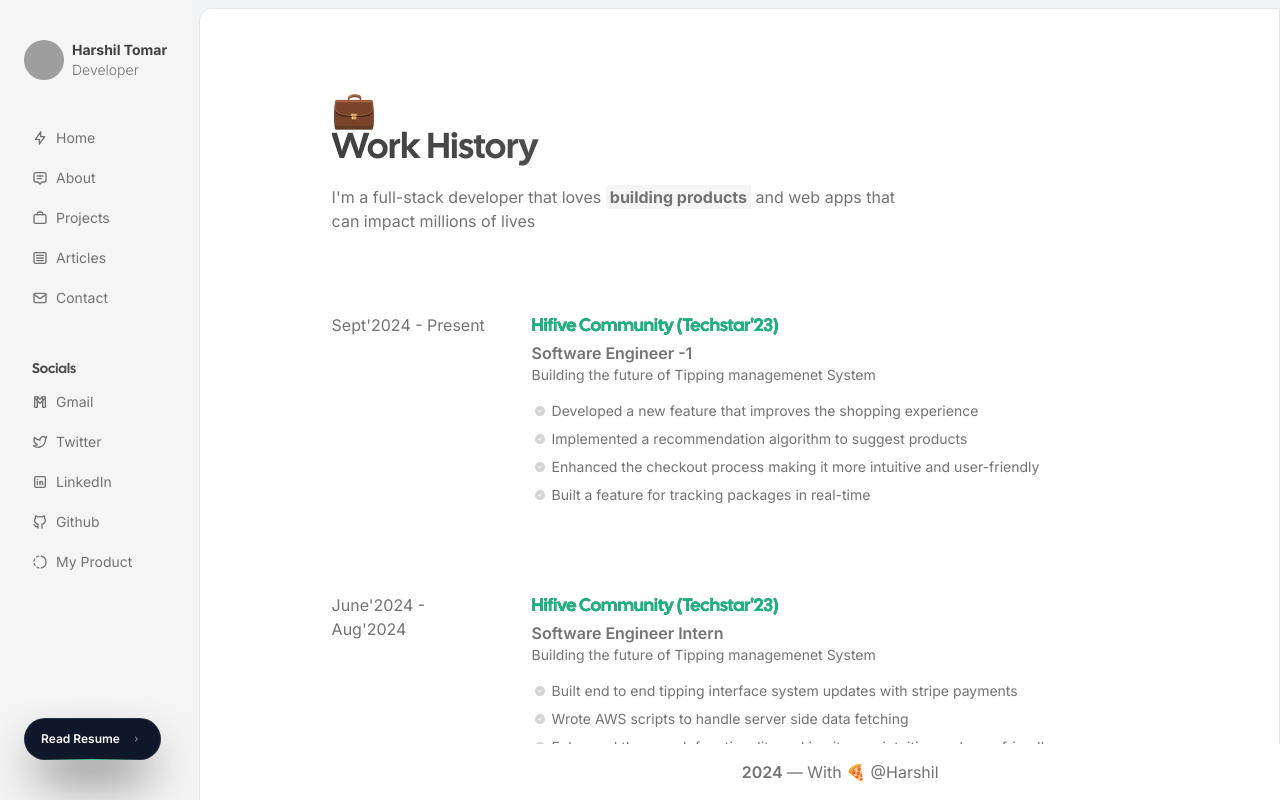
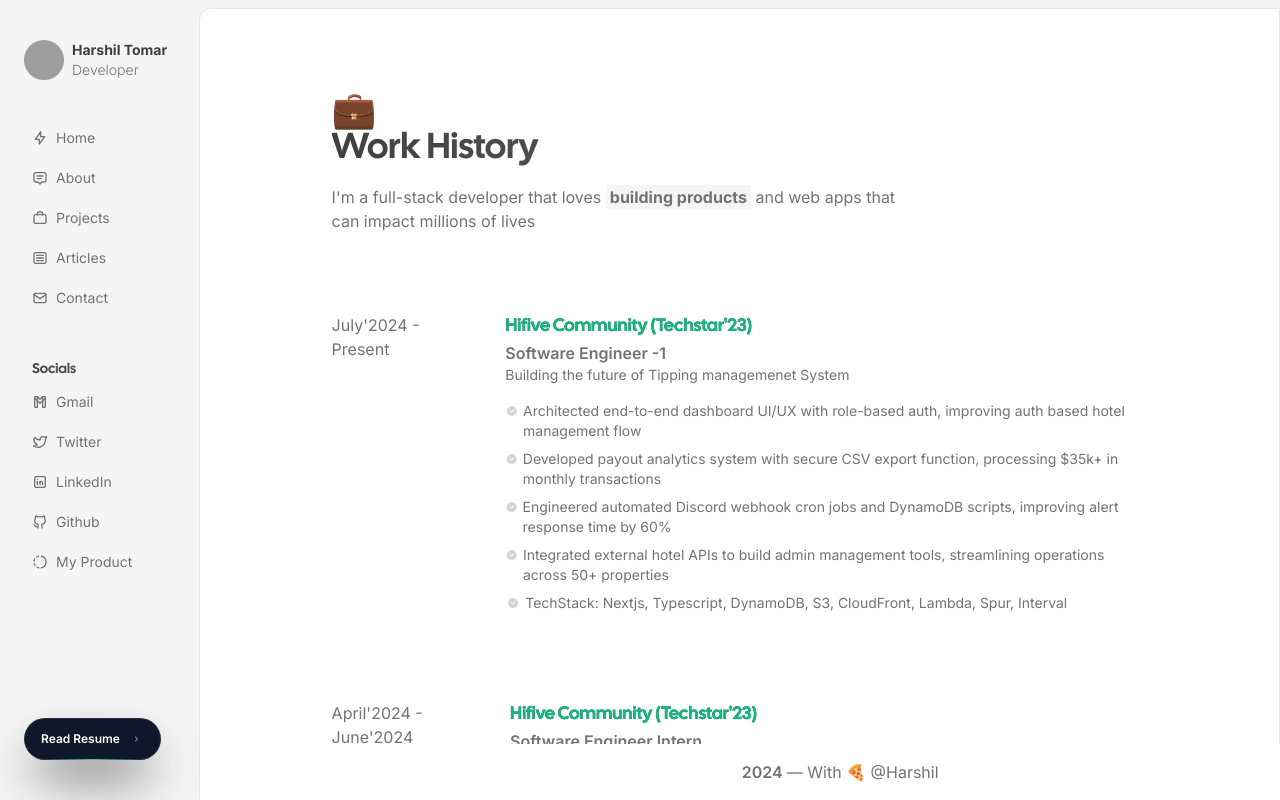
Before and after one commit to harshiltomar/manu-next-portoflio, a Next.js app: page /resume in a window 1280 px wide. Built offline with nearby package versions, Linux system fonts and the light colour scheme; grey boxes are pictures that could not be loaded.

Commit message:
feat: podcast add, minor fixes

```diff
--- a/next.config.mjs
+++ b/next.config.mjs
@@ -5,7 +5,7 @@
 
 const nextConfig = {
   images: {
-    domains: ["images.unsplash.com", "res.cloudinary.com", "x.com", "avatars.githubusercontent.com", "miro.medium.com", "pbs.twimg.com"],
+    domains: ["images.unsplash.com", "res.cloudinary.com", "x.com", "avatars.githubusercontent.com", "miro.medium.com", "pbs.twimg.com", "cdn.hashnode.com", "media.licdn.com"],
   },
   experimental: {
     mdxRs: true,
--- /dev/null
+++ b/src/app/blog/podcast/content.mdx
@@ -0,0 +1,20 @@
+import { BlogLayout } from "@/components/BlogLayout";
+
+export const meta = {
+  date: "2024-05-22",
+  title: "I did a podcast with Harkirat!",
+  description:
+    "Nothing fancy, just did a podcast with Harkirat.",
+  image:
+    "/images/podcast.png",
+  tags: ["Internship", "Remote Work", "Software Development", "Career Advice"],
+};
+
+export default (props) => <BlogLayout meta={meta} {...props} />;
+
+# I did a podcast with Harkirat!
+
+**Harshil Tomar**
+3 min read · May 22, 2024
+
+Here's the link to the podcast: <a href="https://youtu.be/NDTizym1jhM?feature=shared" target="_blank" rel="noopener noreferrer">Listen here</a> 🎧
--- /dev/null
+++ b/src/app/blog/podcast/page.tsx
@@ -0,0 +1,5 @@
+import Content from "./content.mdx";
+
+export default function Page() {
+  return <Content />;
+}
--- /dev/null
+++ b/src/app/blog/replicate/content.mdx
@@ -0,0 +1,75 @@
+import { BlogLayout } from "@/components/BlogLayout";
+
+export const meta = {
+  date: "2024-11-25",
+  title: "How to create and fine-tune a model in Replicate with Nextjs",
+  description: "A guide on building a platform like photoai.com using Next.js and Replicate API.",
+  image: "https://media.licdn.com/dms/image/v2/D5622AQEOodfjHWWmUw/feedshare-shrink_2048_1536/B56ZP.VhnMHoAs-/0/1735138878226?e=1744848000&v=beta&t=xCU30eagHXo01nZ9TMhsSQuabsxI6qMDetvNsFoOSCE",
+  tags: ["AI", "Nextjs", "Artificial Intelligence"],
+};
+
+export default (props) => <BlogLayout meta={meta} {...props} />;
+
+# How to create and fine-tune a model in Replicate with Nextjs
+
+**Harshil Tomar**
+4 min read · Nov 25, 2024
+
+Hi everyone, recently I was trying to build a platform like photoai.com. The tech stack was Next.js + Replicate API. However, I faced multiple issues because the documentation support for Replicate is very limited, so I am making a thread about the same to help builders and SaaS founders.
+
+## Prerequisites
+- Next.js 14+ with App Router
+- Tailwind CSS
+- Supabase account
+- Replicate account
+
+You can go to https://supabase.com/ and create a new account, which you can further use for backend as a service in your app.
+
+Firstly, you need to go to replicate.com and create an account. Further, you need to set up billing as well as add permissions to be able to create new model entities. This is a necessary step as without the permission you will keep getting thrown errors even if you try via Postman.
+
+Firstly, you need to select a model; I went forward with https://replicate.com/ostris/flux-dev-lora-trainer/train as it was the most well-known I could find and had training options. The trainings for this model run on Nvidia H100 GPU hardware, which costs $0.001525 per second as of Nov 2024.
+
+Then set up your Next.js repo. I used Next.js + Tailwind for the setup under app router. On the frontend, you will have to create a page that takes in images to use as a training dataset. You can build in a drop-zone using useDropZone and implement some sort of validation to ensure that the image has a size limit.
+
+<img src="https://miro.medium.com/v2/resize:fit:1400/format:webp/1*YhFktDRW31BJGxoq3lLK1Q.png" alt="Replicate Model Example" className="w-full h-auto my-4" />
+
+
+Further, the Replicate API requires you to have the files converted into a zip and upload it locally or using an S3 zip file or any kind of zip file public URL. I am using Supabase for the same. You can create a FormData object and append those files into it. This way, you will have a sort of folder of the files.
+
+You can make an API endpoint for handling the upload of the files to S3 or any service. I have made it as /api/upload as shown in the below code.
+
+<img src="https://miro.medium.com/v2/resize:fit:1400/format:webp/1*rtjQB5XhTPNTJKCoyCp66Q.png" alt="S3 service" className="w-full h-auto my-4" />
+
+Then make a POST request to this endpoint where you handle the flow. I have attached a sample code below on how to go about this.
+
+<img src="https://miro.medium.com/v2/resize:fit:1400/format:webp/1*VHvQNHK_S9eNNoLOvfd5UQ.png" alt="POST API" className="w-full h-auto my-4" />
+
+As you can see, the above returns a response of the public URL of the file created. Back on the frontend component, I call a function called createTraining().
+
+Also, the Replicate model needs a trigger word which you will have to input. It is not totally necessary, but having it helps the model to process things much smoother. Then within the createTraining function, you can make an API call to /api/create-and-train where you input the userId (returned from your auth service), zipUrl, and triggerWord. Further, you will have two processes:
+- Creating a model
+- Training the model
+
+Make a Replicate client using the new Replicate() function. Further, define a unique modelName using any sort of keyword. I am using userId and Date.now() to help ensure it is always unique. Then make a call to replicate.models.create using the inputs as given below or modify them to your need.
+
+<img src="https://miro.medium.com/v2/resize:fit:1400/format:webp/1*E68h5uHdp7oDD-fYJPrSgw.png" alt="Replciate call" className="w-full h-auto py-4" />
+
+This should return a model object which will have owner (probably your username) and model.name (which you created as a unique string). Next, call a function replicate.trainings.create(). This takes in input of the model_owner, model_name, and version_id. You can get the version id from https://replicate.com/ostris/flux-dev-lora-trainer/versions.
+
+It also takes in an input object which has params for the model process. I copied the below from the official docs only. You can find them as well on the above link under the train section.
+
+<img src="https://miro.medium.com/v2/resize:fit:1400/format:webp/1*I7A9gzVu_8i5az3QAwMkow.png" alt="Train" className="w-full h-auto py-4" />
+
+Finally, this should initiate the training process. In my observation, the training takes roughly 5–10 minutes to occur at max, and then on your dashboard of Replicate, you should see your model which on clicking should have an interface like the image below (I have obviously hidden my details).
+
+<img src="https://miro.medium.com/v2/resize:fit:1400/format:webp/1*BFaGjZWuhgm3vyY8SdhquQ.png" alt="replicate page" className="w-full h-auto pt-4" />
+
+And that’s it! You should be able to use your model by giving prompts into it. Hope you liked my thread!
+
+**Harshil Tomar**
+Written by Harshil Tomar
+12 Followers · 5 Following
+Remote SDE hifivecommunity.com | Prev: SWE newgensoft.com, spotline.org | Fullstack & DevOps
+
+Edit profile
+No responses yet
--- /dev/null
+++ b/src/app/blog/replicate/page.tsx
@@ -0,0 +1,5 @@
+import Content from "./content.mdx";
+
+export default function Page() {
+  return <Content />;
+}
--- a/src/components/Blogs.tsx
+++ b/src/components/Blogs.tsx
@@ -59,7 +59,7 @@
                 src={blog.image}
                 alt="thumbnail"
                 height="200"
-                width="200"
+                width="400"
                 objectFit="cover"
                 className="rounded-md object-cover h-40 w-60"
               />
--- a/src/constants/timeline.tsx
+++ b/src/constants/timeline.tsx
@@ -2,35 +2,39 @@
   {
     company: "Hifive Community (Techstar'23)",
     title: "Software Engineer -1",
-    date: "Sept'2024 - Present",
+    date: "July'2024 - Present",
     description: "Building the future of Tipping managemenet System",
     responsibilities: [
-      "Developed a new feature that improves the shopping experience",
-      "Implemented a recommendation algorithm to suggest products",
-      "Enhanced the checkout process making it more intuitive and user-friendly",
-      "Built a feature for tracking packages in real-time",
+      "Architected end-to-end dashboard UI/UX with role-based auth, improving auth based hotel management flow",
+      "Developed payout analytics system with secure CSV export function, processing $35k+ in monthly transactions",
+      "Engineered automated Discord webhook cron jobs and DynamoDB scripts, improving alert response time by 60%",
+      "Integrated external hotel APIs to build admin management tools, streamlining operations across 50+ properties",
+      "TechStack: Nextjs, Typescript, DynamoDB, S3, CloudFront, Lambda, Spur, Interval",
     ],
   },
   {
     company: "Hifive Community (Techstar'23)",
     title: "Software Engineer Intern",
-    date: "June'2024 - Aug'2024",
+    date: "April'2024 - June'2024",
     description: "Building the future of Tipping managemenet System",
     responsibilities: [
-      "Built end to end tipping interface system updates with stripe payments",
-      "Wrote AWS scripts to handle server side data fetching",
-      "Enhanced the search functionality making it more intuitive and user-friendly",
+      "Engineered tipping management system with custom Next.js components, handling 1000+ daily transactions",
+      "Implemented Stripe payment integration with drawer components improving tip conversion rate by 12%",
+      "Developed and deployed Lambda function for tip analytics using DynamoDB, reducing query time by 45%",
+      "Built fee integration feature with server-side props, improving payment processing efficiency by 35%",
+      "TechStack: Nextjs, Typescript, DynamoDB, S3, CloudFront",
     ],
   },
   {
     company: "Newgen Software",
     title: "Software Engineer Intern",
-    date: "January'2024 - May'2024",
+    date: "January'2024 - April'2024",
     description: "Building the future of social networking",
     responsibilities: [
-      "Led the development of 14+ Claim Attainment Forms for CIG using executeServerEvent",
-      "Implemented Validation n mapped data with Java 17.0 and Event Handling using js in Eclipse",
-      "Handled upto 250+ process docs in Newgen Omniapp with User Rights Management and Process Handling",
+      "Worked for Saudi Arabia-based banks handling complex JavaScript scripting in Deployment Web Archive for iForms",
+      "Handled and deployed large scale SQL views and procedures with abstraction for 100,000+ user database",
+      "Deployed end-to-end UAT level Java server-side features in accelerator code handling validations and database interactions",
+      "TechStack: Java, JavaScript, Oracle SQL, NetBeans, Postman, SOAP, and XML API",
     ],
   },
   {
```
Also changed, not shown: public/images/podcast.png (added).
